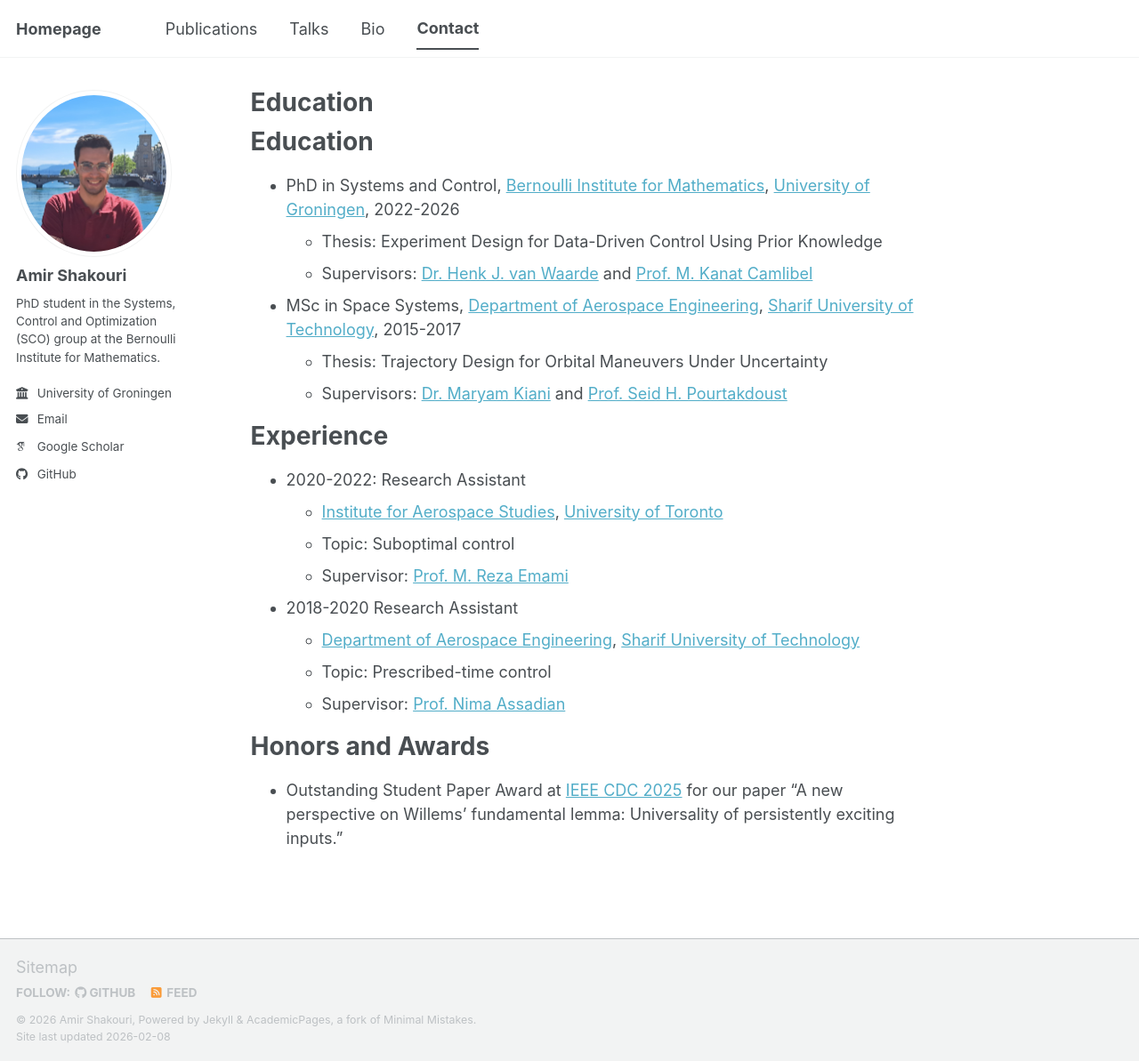
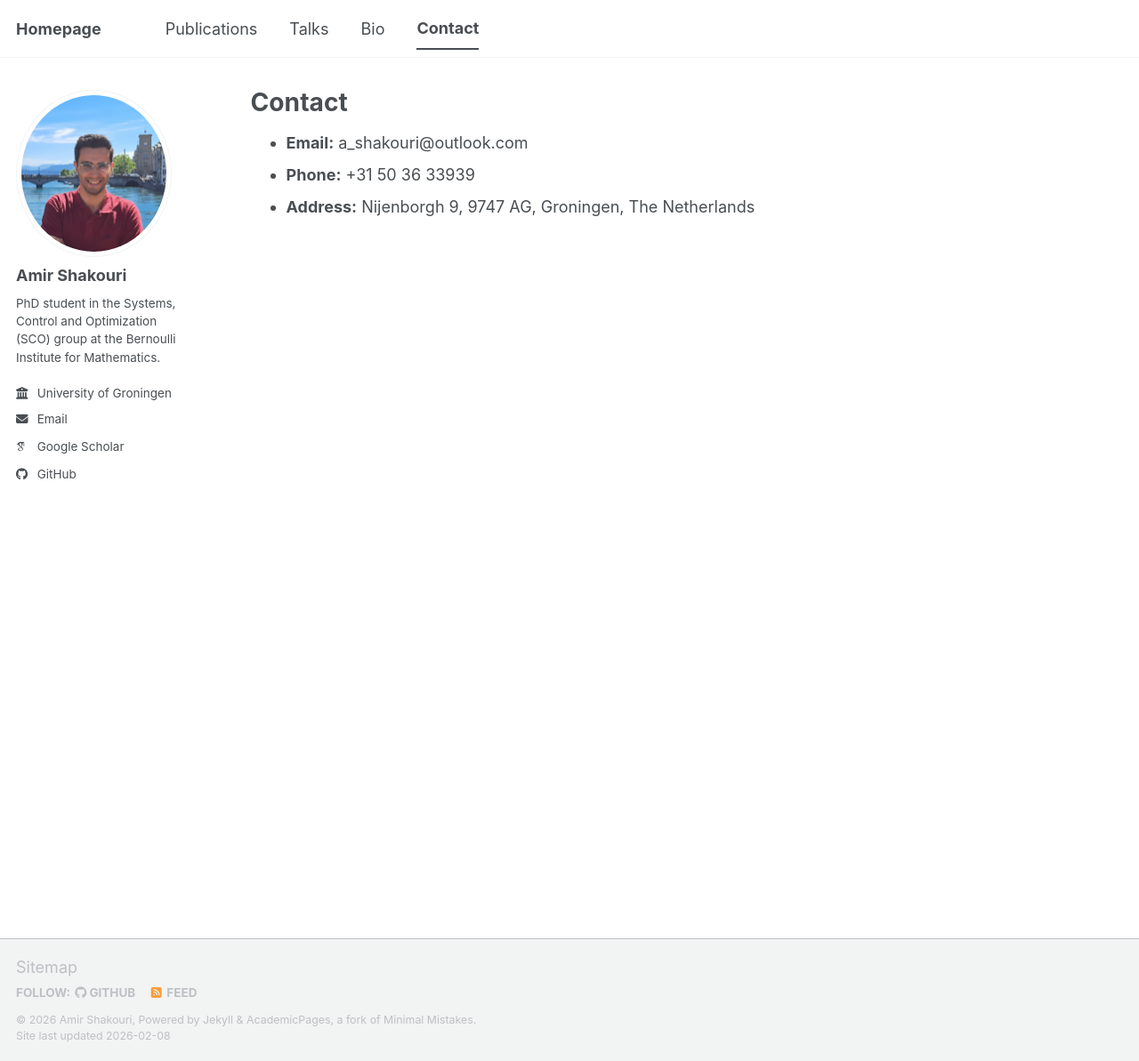
Before and after one commit to a-shakouri/a-shakouri.github.io, a Jekyll site: the page built from _pages/contact.md, in a window 1280 px wide and 1193 px high. Shown: the whole window at 89% size. Built offline with Jekyll 4.4.1, drawn with Linux system fonts in a browser that asks for light colours; some web fonts are replaced; our own code applies the rules of GitHub Pages for plain Markdown files; a script bundle is joined from its source files by our own code; library files that are not in the unit come from our copies.

Commit message:
Update contact.md

```diff
--- a/_pages/contact.md
+++ b/_pages/contact.md
@@ -1,28 +1,11 @@
-
-Education
-======
-* PhD in Systems and Control, [Bernoulli Institute for Mathematics](https://www.rug.nl/research/bernoulli/), [University of Groningen](https://www.rug.nl/), 2022-2026
-  * Thesis: Experiment Design for Data-Driven Control Using Prior Knowledge
-  * Supervisors: [Dr. Henk J. van Waarde](https://henkvanwaarde.github.io/) and [Prof. M. Kanat Camlibel](https://www.math.rug.nl/~kanat/)
-* MSc in Space Systems, [Department of Aerospace Engineering](https://www.aero.sharif.ir/en/home), [Sharif University of Technology](https://en.sharif.ir/), 2015-2017
-  * Thesis: Trajectory Design for Orbital Maneuvers Under Uncertainty
-  * Supervisors: [Dr. Maryam Kiani](https://ae.sharif.ir/~portal/faculty/1195544945) and [Prof. Seid H. Pourtakdoust](https://ae.sharif.ir/~portal/faculty/1620071451)
-
-Experience
-======
-
-* 2020-2022: Research Assistant
-  * [Institute for Aerospace Studies](https://www.utias.utoronto.ca/), [University of Toronto ](https://www.utoronto.ca/)
-  * Topic: Suboptimal control
-  * Supervisor: [Prof. M. Reza Emami](https://mechatronics.aerospace.utoronto.ca/)
-
-* 2018-2020 Research Assistant
-  * [Department of Aerospace Engineering](https://www.aero.sharif.ir/en/home), [Sharif University of Technology](https://en.sharif.ir/)
-  * Topic: Prescribed-time control
-  * Supervisor: [Prof. Nima Assadian](https://ae.sharif.ir/~portal/faculty/1467130581)
-
-
-Honors and Awards
-=====
-
-* Outstanding Student Paper Award at [IEEE CDC 2025](https://cdc2025.ieeecss.org/) for our paper "A new perspective on Willems’ fundamental lemma: Universality of persistently exciting inputs."
+---
+layout: archive
+title: "Contact"
+permalink: /contact/
+author_profile: true
+redirect_from:
+  - /resume
+---
+- **Email:** a_shakouri@outlook.com
+- **Phone:** +31 50 36 33939
+- **Address:** Nijenborgh 9, 9747 AG, Groningen, The Netherlands
```
